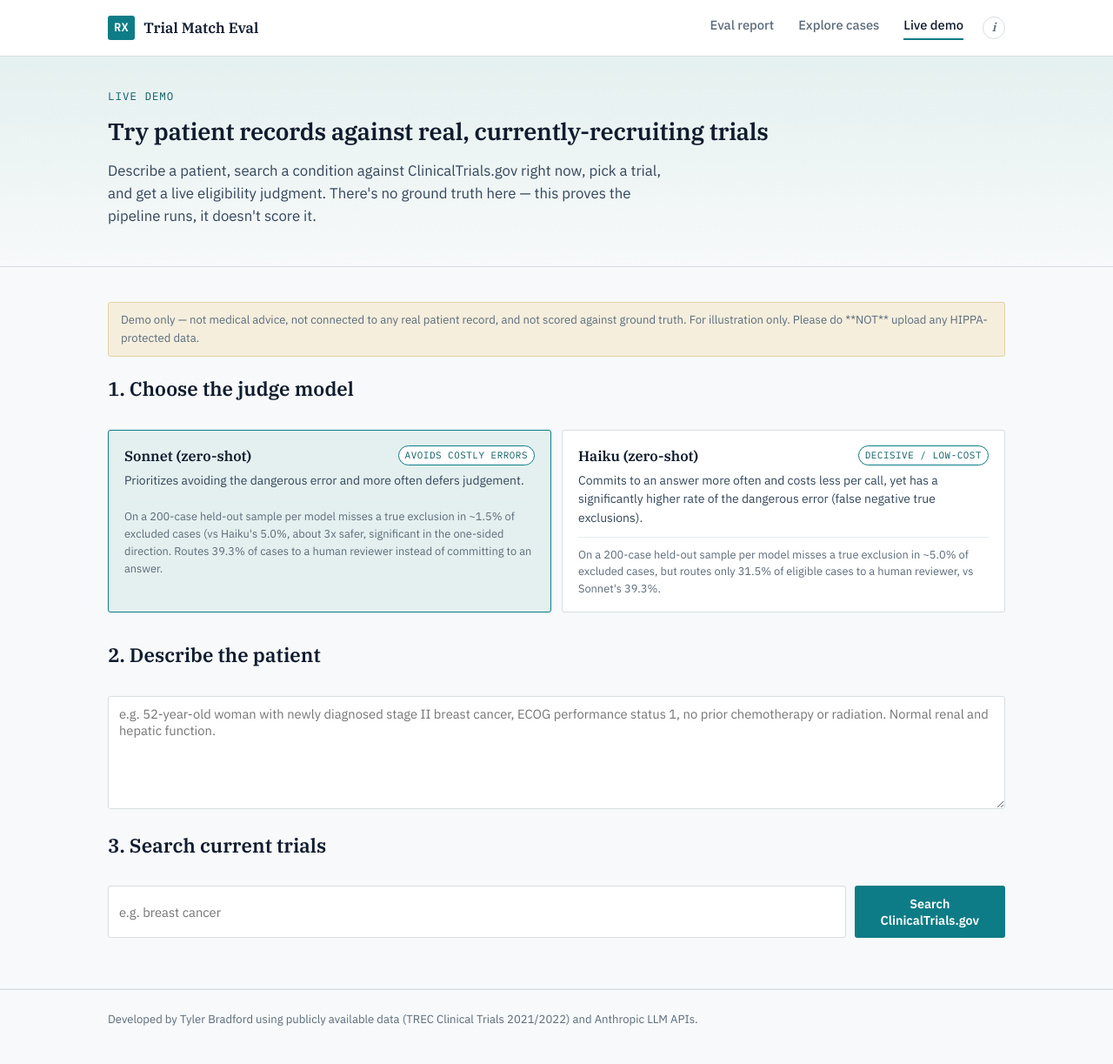
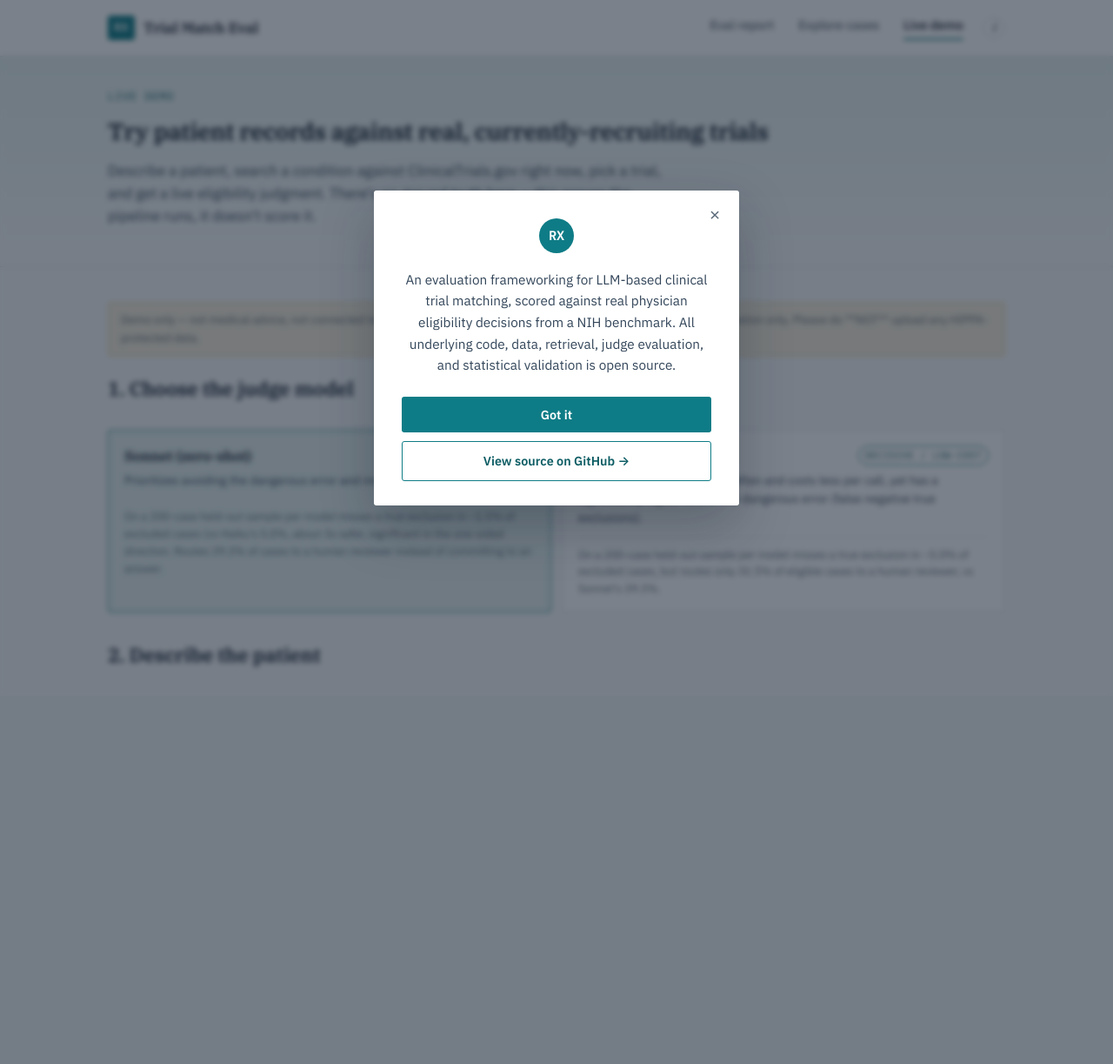
Before and after one commit to tybradf/trial-evaler, a Flask app: page /live in a window 1280 px wide. Shown: the whole page at 87% size. After the commit the page ends 767 px from the top, so only its background shows below. Run offline with Flask 3, Linux system fonts and the light colour scheme; parts of the project's set-up code (start-up, migrations or seed data) failed here and were passed over.

Commit message:
modal change

```diff
--- a/app/static/site.js
+++ b/app/static/site.js
@@ -27,3 +27,49 @@ document.addEventListener("DOMContentLoaded", () => {
     if (e.key === "Escape" && !popover.hidden) close();
   });
 });
+
+// Intro modal -- shows once per browsing session on first landing, stays
+// dismissed across page navigation within that session (sessionStorage,
+// not localStorage: this is a real deployed site, not a sandboxed preview,
+// and "once per session, back on a fresh visit" is exactly what
+// sessionStorage is for). Kept as a fully separate listener from the
+// header icon-popover logic above so a missing element in one doesn't
+// silently disable the other.
+document.addEventListener("DOMContentLoaded", () => {
+  const SESSION_KEY = "trial_eval_intro_seen";
+  const backdrop = document.getElementById("intro-modal-backdrop");
+  if (!backdrop) return;
+
+  const closeBtn = document.getElementById("intro-modal-close");
+  const dismissBtn = document.getElementById("intro-modal-dismiss");
+  const githubLink = document.getElementById("intro-modal-github");
+
+  function closeModal() {
+    backdrop.classList.remove("visible");
+    sessionStorage.setItem(SESSION_KEY, "1");
+    // Wait for the fade/scale-out transition (0.22s in CSS) before hiding,
+    // so the close reads as a collapse rather than an abrupt cut.
+    setTimeout(() => { backdrop.hidden = true; }, 220);
+  }
+
+  if (!sessionStorage.getItem(SESSION_KEY)) {
+    // Small delay so the modal reads as an intentional reveal after the
+    // page has rendered, not a jarring flash the instant the DOM is ready.
+    setTimeout(() => {
+      backdrop.hidden = false;
+      requestAnimationFrame(() => backdrop.classList.add("visible"));
+    }, 400);
+  }
+
+  closeBtn?.addEventListener("click", closeModal);
+  dismissBtn?.addEventListener("click", closeModal);
+  githubLink?.addEventListener("click", closeModal);
+
+  backdrop.addEventListener("click", (e) => {
+    if (e.target === backdrop) closeModal(); // backdrop itself, not the card inside it
+  });
+
+  document.addEventListener("keydown", (e) => {
+    if (e.key === "Escape" && !backdrop.hidden) closeModal();
+  });
+});
--- a/app/static/style.css
+++ b/app/static/style.css
@@ -143,9 +143,87 @@ code, .mono, .metric-value, table.data td, .badge, input, select, textarea {
 }
 .info-popover a:hover { text-decoration: underline; }
 
+/* ---------- Intro modal (shown once per session on first landing) ---------- */
+.intro-modal-backdrop {
+  position: fixed;
+  inset: 0;
+  background: rgba(15, 27, 42, 0.55);
+  backdrop-filter: blur(3px);
+  -webkit-backdrop-filter: blur(3px);
+  z-index: 200;
+  display: flex;
+  align-items: center;
+  justify-content: center;
+  padding: 24px;
+  opacity: 0;
+  transition: opacity 0.22s ease;
+}
+.intro-modal-backdrop[hidden] { display: none; }
+.intro-modal-backdrop.visible { opacity: 1; }
+
+.intro-modal {
+  background: var(--panel);
+  border-radius: var(--radius);
+  box-shadow: 0 24px 60px rgba(15, 27, 42, 0.28);
+  padding: 32px 32px 28px;
+  max-width: 420px;
+  width: 100%;
+  position: relative;
+  text-align: center;
+  transform: scale(0.96) translateY(6px);
+  transition: transform 0.22s ease;
+}
+.intro-modal-backdrop.visible .intro-modal { transform: scale(1) translateY(0); }
+
+.intro-modal-mark {
+  width: 40px;
+  height: 40px;
+  border-radius: 50%;
+  background: var(--teal);
+  color: white;
+  font-family: var(--font-mono);
+  font-weight: 600;
+  font-size: 0.95rem;
+  display: flex;
+  align-items: center;
+  justify-content: center;
+  margin: 0 auto 18px;
+}
+.intro-modal-text {
+  font-size: 0.96rem;
+  color: var(--ink-soft);
+  line-height: 1.6;
+  margin: 0 0 24px;
+}
+.intro-modal-actions {
+  display: flex;
+  flex-direction: column;
+  gap: 10px;
+}
+.intro-modal-close {
+  position: absolute;
+  top: 14px;
+  right: 14px;
+  width: 28px;
+  height: 28px;
+  border-radius: 50%;
+  border: none;
+  background: transparent;
+  color: var(--muted);
+  font-size: 1.3rem;
+  line-height: 1;
+  cursor: pointer;
+  display: flex;
+  align-items: center;
+  justify-content: center;
+  transition: background 0.15s ease, color 0.15s ease;
+}
+.intro-modal-close:hover { background: var(--paper); color: var(--ink); }
+
 @media (max-width: 640px) {
   .header-right { gap: 12px; }
   .info-popover { right: -12px; width: 240px; }
+  .intro-modal { padding: 28px 22px 24px; }
 }
 
 /* ---------- Hero / report header ---------- */
@@ -422,7 +500,8 @@ input[type="text"]:focus, textarea:focus, button:focus-visible, .model-option:fo
   outline-offset: 1px;
 }
 textarea { min-height: 130px; resize: vertical; }
-button.btn {
+.btn {
+  display: inline-block;
   font-family: var(--font-body);
   font-weight: 600;
   font-size: 0.9rem;
@@ -432,10 +511,12 @@ button.btn {
   padding: 11px 20px;
   border-radius: var(--radius);
   cursor: pointer;
+  text-decoration: none;
+  text-align: center;
 }
-button.btn:hover { background: var(--teal-deep); }
-button.btn:disabled { background: var(--line); color: var(--muted); cursor: not-allowed; }
-button.btn-ghost {
+.btn:hover { background: var(--teal-deep); color: white; }
+.btn:disabled { background: var(--line); color: var(--muted); cursor: not-allowed; }
+.btn-ghost {
   background: transparent;
   color: var(--teal-deep);
   border: 1px solid var(--teal);
--- a/app/templates/base.html
+++ b/app/templates/base.html
@@ -9,6 +9,18 @@
   <link rel="stylesheet" href="{{ asset_prefix }}style.css">
 </head>
 <body>
+  <div class="intro-modal-backdrop" id="intro-modal-backdrop" hidden>
+    <div class="intro-modal" role="dialog" aria-modal="true" aria-label="About this project" id="intro-modal">
+      <button class="intro-modal-close" id="intro-modal-close" aria-label="Close">&times;</button>
+      <div class="intro-modal-mark">RX</div>
+      <p class="intro-modal-text">{{ project_blurb }}</p>
+      <div class="intro-modal-actions">
+        <button class="btn" id="intro-modal-dismiss">Got it</button>
+        <a href="{{ github_url }}" target="_blank" rel="noopener" class="btn btn-ghost" id="intro-modal-github">View source on GitHub →</a>
+      </div>
+    </div>
+  </div>
+
   <header class="site-header">
     <div class="wrap header-inner">
       <a class="brand" href="{{ nav.dashboard }}">
```
